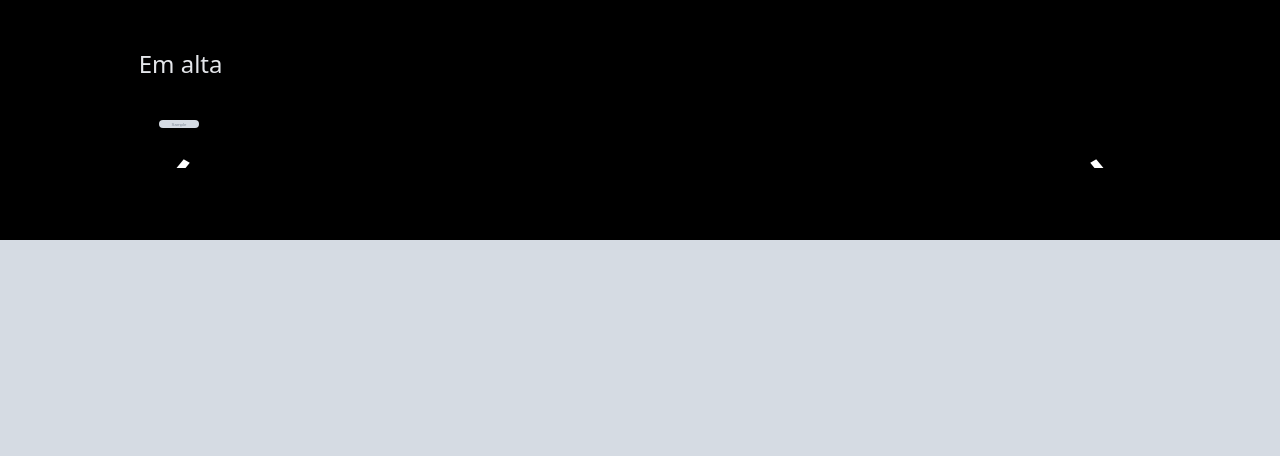
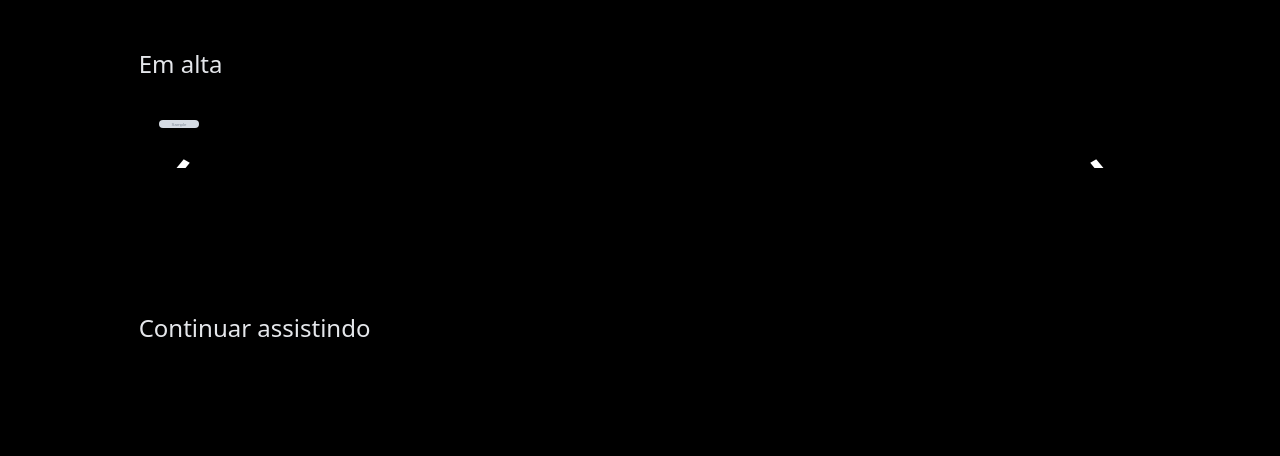
Before and after one commit to DanielCastilhoDIniz/Site_VideosFlix, a Django app: page /filmes/ in a window 1280 px wide. Shown: the part 1088-1544 px from the top of the page. Before the commit the page ends 1328 px from the top, so only its background shows below. Run offline with Django 4.2, Linux system fonts and the light colour scheme; tables that the repository leaves empty hold one stand-in row (values such as "Sample post"); grey boxes marked "Sample" are stand-in pictures; some libraries are stand-ins or nearby versions.

Commit message:
lista de filmes assistidos

```diff
--- a/filme/templates/homefilmes.html
+++ b/filme/templates/homefilmes.html
@@ -155,7 +155,6 @@
     </div>
     </section>
 
-
     <section class='bg-primary_black flex justify-center py-10'>
         <div class="p-8 w-10/12 relative">
             <h2 class="text-gray-200 text-2xl font-medium">
@@ -165,7 +164,8 @@
                 <section id="section1emalta" class="flex flex-nowrap items-center justify-center space-x-8">
                     <a href="#section2emalta" class="arrow__btn text-6xl page">‹</a>
                         {% for filme in lista_filmes_emalta %}
-                    {% if forloop.counter < 5 %} <div class="item h-58 w-1/4 m-4">
+                            {% if forloop.counter < 5 %}
+                                <div class="item h-58 w-1/4 m-4">
                                     <a href="{% url 'filme:detalhesfilme' filme.id %}">
                                         <img src="{{ filme.thumb.url}}" class="rounded-md w-full h-full object-cover">
                                     </a>
@@ -187,14 +187,54 @@
                                     {% endif %}
                                 {% endfor %}
                             <a href="#section1emalta" class="arrow__btn text-6xl">›</a>
+                        </section>
                 {% endif %}
-    </section>
             </div>
 
 
         </div>
     </section>
 
+
+    <section class='bg-primary_black flex justify-center py-10'>
+        <div class="p-8 w-10/12 relative">
+            <h2 class="text-gray-200 text-2xl font-medium">
+                Continuar assistindo
+            </h2>
+            <div class="wrapper">
+                <section id="section1vistos" class="flex flex-nowrap items-center justify-center space-x-8">
+                    <a href="#section2vistos" class="arrow__btn text-6xl page">‹</a>
+                        {% for filme in request.user.filmes_visualizados.all %}
+                            {% if forloop.counter < 5 %}
+                                <div class="item h-58 w-1/4 m-4">
+                                    <a href="{% url 'filme:detalhesfilme' filme.id %}">
+                                        <img src="{{ filme.thumb.url}}" class="rounded-md w-full h-full object-cover">
+                                    </a>
+                                </div>
+                            {% endif %}
+                        {% endfor %}
+                    <a href="#section2vistos" class="arrow__btn text-6xl">›</a>
+                </section>
+                {% if request.user.filmes_visualizados.all|length > 4 %}
+                    <section id="section2vistos" class="flex flex-nowrap items-center justify-center">
+                            <a href="#section1vistos" class="arrow__btn text-6xl">‹</a>
+                                {% for filme in request.user.filmes_visualizados.all %}
+                                    {% if forloop.counter > 4 %}
+                                        <div class="item h-58 w-1/4 m-4">
+                                            <a href="{% url 'filme:detalhesfilme' filme.id %}">
+                                                <img src="{{ filme.thumb.url}}" class="rounded-md w-full h-full object-cover">
+                                            </a>
+                                        </div>
+                                    {% endif %}
+                                {% endfor %}
+                            <a href="#section1vistos" class="arrow__btn text-6xl">›</a>
+                        </section>
+                {% endif %}
+            </div>
+
+
+        </div>
+    </section>
 </main>
 
 {% endblock content %}
```
Lines whose indentation alone changed are shown as unchanged.
